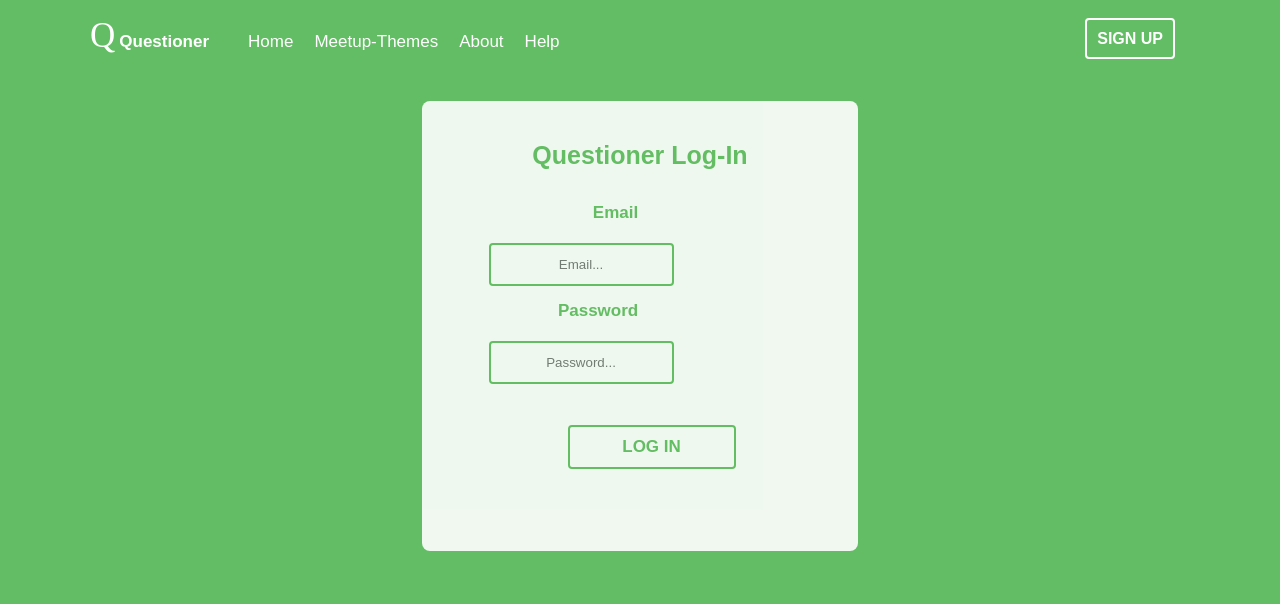
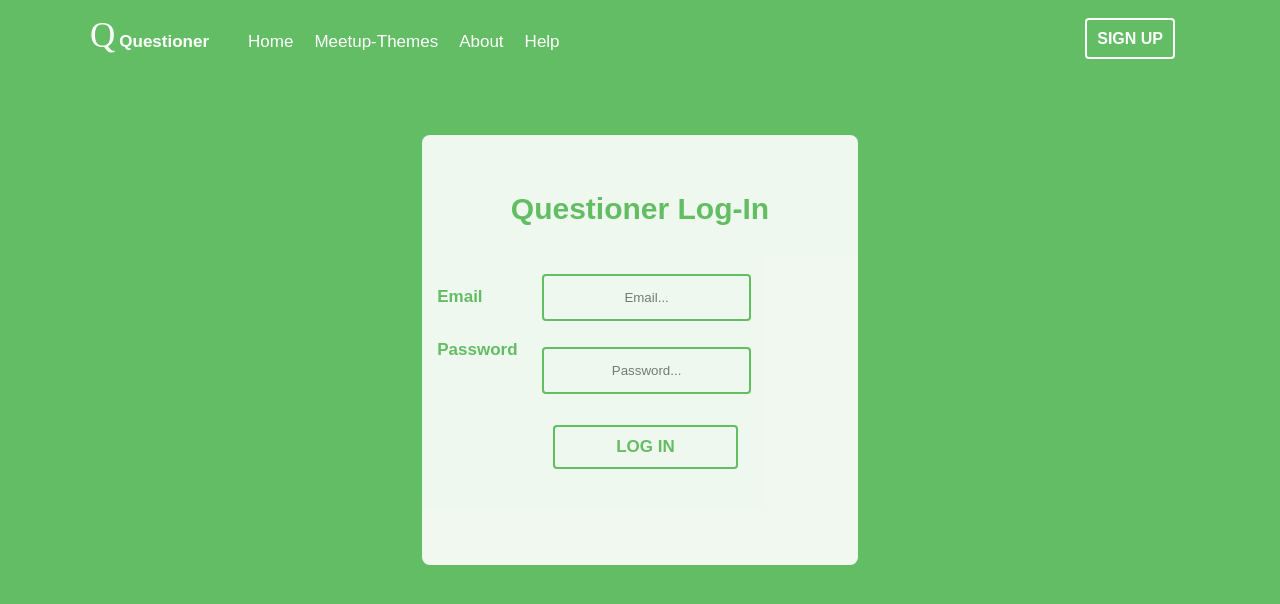
Before and after one commit to Inclet/questioner, a website: page UI/login.html in a window 1280 px wide. Drawn offline with Linux system fonts and the light colour scheme.

Commit message:
add changes

```diff
--- a/UI/css/login-design.css
+++ b/UI/css/login-design.css
@@ -11,9 +11,9 @@ header{
 }
 
 .menu{
+    display: inline-block;
+	float: left;
 
-	float: left;
-	display: inline-block;
 }
 
 
@@ -106,54 +106,49 @@ a:hover{
 }
 
 .user_login{
-    margin:auto;
+	margin:auto;
+	margin-top: 5%;
     background-color: white;
     width:37%;
-    height: 450px;
+    height: 430px;;
     opacity:0.9;
     border-radius: 8px;
     text-align: center;
-    font-family: sans-serif;
-    box-shadow: 5px 10px #8888888;
+	font-family: sans-serif;
 
 
-}
-
-.user_login p{
- padding-top: 40px;
 
 }
 
 
 
-input{
-    margin-top: 20px;
-    margin-bottom: 5%;
-	padding: 12px 2px;
+
+
+.email{
+	margin: 3%;
+	padding: 14px;
 	border-radius: 4px;
 	border:2px solid #64BD63;
     text-align: center;
-    font-family: sans-serif;
+	font-family: sans-serif;
+	outline:none;
 }
 
-form{
-	padding: 8px;
-	margin-right: 27%;
-	margin-top: 2%;
-
-}
 
 .login-title{
 	color:#64BD63;
-	font-size: 25px;
+	font-size: 30px;
 	font-family: sans-serif;
+	display: inline-block;
+	margin:13% 0 8% 0;
 }
 
 .lab{
 	font-size: 17px;
 	color: #64BD63;
-	width: 44%;
-	text-align: right;
+	width: 20%;
+	text-align: left;
+	margin-left:-18%;
 	font-family: sans-serif;
 	display: inline-block;
 }
@@ -167,11 +162,11 @@ form{
 
 .login_link{
 
-margin-left: 33.4%;
+margin-left: 30%;
 border:2px solid #64BD63;
 border-radius: 4px;
 padding:10px;
-width: 33%;
+width: 37%;
 }
 
 
--- a/UI/css/signup-design.css
+++ b/UI/css/signup-design.css
@@ -28,6 +28,7 @@ input{
 	border-radius: 4px;
 	border:2px solid #64BD63;
 	text-align: center;
+	outline:none;
 
 }
 
--- a/UI/login.html
+++ b/UI/login.html
@@ -48,7 +48,7 @@
 		<div class="lab"> <label for="Email"> <b>Email &nbsp;</b> </label> </div>
 		<input type="text" class="email" id="Email"  name="email" placeholder="Email..."/> <br>
 		<div class="lab"> <label for="pswd1"> <b>Password &nbsp;</b> </label>  </div>
-		<input type="password" id="pswd1" class="password1" name="pswd1" placeholder="Password..." /> <br>
+		<input type="password" id="pswd1" class="email" name="pswd1" placeholder="Password..." /> <br>
 	</form>
 	<br>
 	<div class="login_link"><a  href="main-page.html"><b>LOG IN</b></a> </div>
```
Also changed, not shown: UI/admin.html (+21 -3 lines), UI/css/admin-design.css (+22 -5 lines), UI/css/main-page-design.css (+6 -4 lines), UI/css/question-page-design.css (+7 -0 lines), index.html (+2 -2 lines), UI/img/menu.png (added), UI/img/menu2.png (added).
